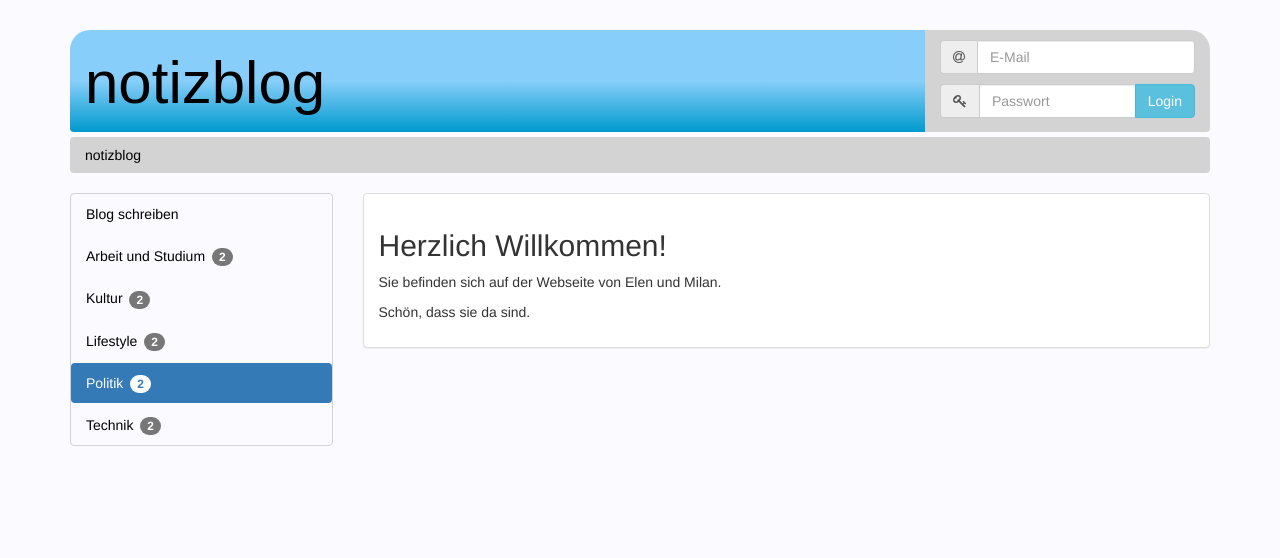
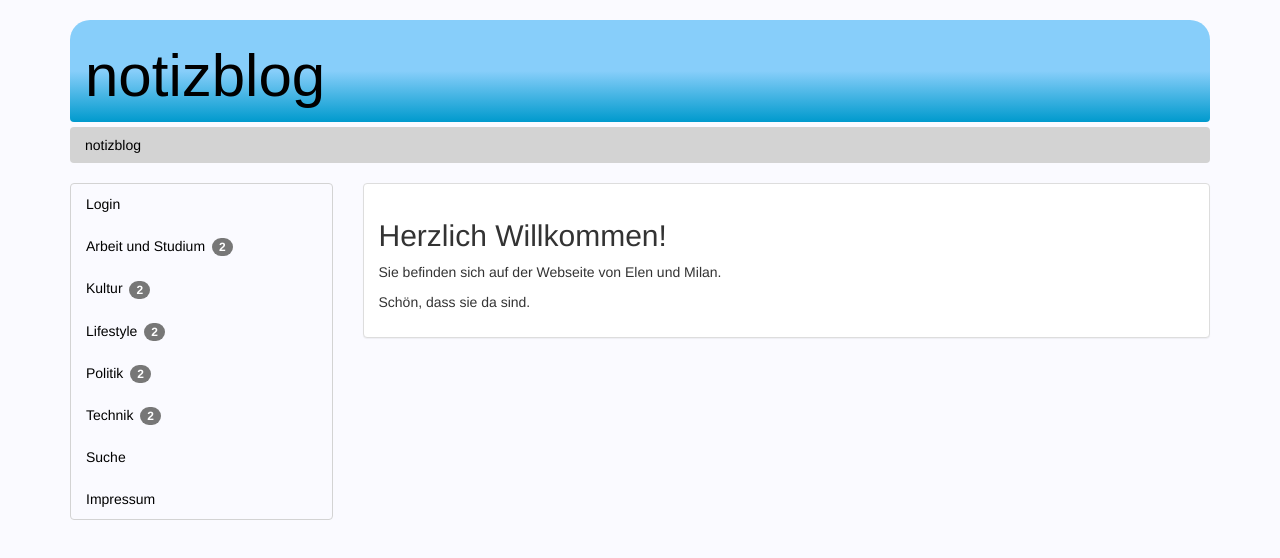
Before and after one commit to mhoellner/notizblog, a plain HTML site: page index.html in a window 1280 px wide. Drawn offline with nearby package versions, Linux system fonts and the light colour scheme; a web font is replaced by a local one.

Commit message:
Header Direktive

```diff
--- a/css/notizblog.css
+++ b/css/notizblog.css
@@ -32,26 +32,18 @@ body {
 	margin-top: 10px;
 }
 
-#header{
-	margin-top: 30px;
+.header-logo {
+	background-image: linear-gradient(to top, #009ACD 0%, #87CEFA 50%);
+	font-family: 'Sansita', sans-serif;
+	border-radius: 20px 20px 4px 4px; /* Abrundung der linken Ecken in Header */
+	padding: 3px 15px;
+	margin-top: 20px;
 	margin-bottom: 5px;
-	padding: 0px 15px; /* Anpassung an CSS-Style von Breadcrumbs */
 }
 
-#header-left {
-	background-image: linear-gradient(to top, #009ACD 0%, #87CEFA 50%);
-	font-family: 'Sansita', sans-serif;
-	border-radius: 20px 0px 0px 4px; /* Abrundung der linken Ecken in Header */
-}
-
-#header-left h1 {
+.header-logo h1 {
 	font-size: 60px;
 	}
-
-#header-login {
-	background-color: lightgray;
-	border-radius: 0px 20px 4px 0px; /* Abrundung der rechten Ecken im Header */
-}
 
 #menu {
 	border: 1px solid lightgray;
--- /dev/null
+++ b/header.html
@@ -0,0 +1,9 @@
+<div class="row" >
+  <div class="col-md-12 col-lg-12">
+    <div class="header-logo">
+      <a href="index.html">
+        <h1 class="no-link">notizblog</h1>
+      </a>
+    </div>
+  </div>
+</div>
--- a/index.html
+++ b/index.html
@@ -1,55 +1,31 @@
-<html>
+<html ng-app="notizblogApp">
 <head>
     <title>
         notizblog
     </title>
-	<meta charset="UTF-8" />
-	<link href="css/bootstrap.css" rel="stylesheet" />
-	<link href="css/font-awesome.css" rel="stylesheet" />
-	<link href="css/notizblog.css" rel="stylesheet" />
-	<link href="https://fonts.googleapis.com/css?family=Sansita" rel="stylesheet" />
+    <meta charset="UTF-8"/>
+    <link href="css/bootstrap.css" rel="stylesheet"/>
+    <link href="css/font-awesome.css" rel="stylesheet"/>
+    <link href="css/notizblog.css" rel="stylesheet"/>
+    <link href="https://fonts.googleapis.com/css?family=Sansita" rel="stylesheet"/>
 </head>
 <body>
 <div class="container">
-			<div class="row row-eq-height" id="header">
-				<div class="col-md-9 col-lg-9" id="header-left">
-				<a href="index.html">
-					<h1 class="no-link">notizblog</h1>
-				</a>
-				</div>
-				<div class="col-md-3 col-lg-3" id="header-login">
-					<form>
-						<div class="input-group">
-							<span class="input-group-addon" id="mail-icon">
-								<i class="fa fa-at" aria-hidden="true"></i>
-							</span>
-							<input class="form-control" type="text" placeholder="E-Mail" aria-describedby="mail-icon" />
-						</div>
-						<div class="input-group">
-							<span class="input-group-addon" id="password-icon">
-								<i class="fa fa-key" aria-hidden="true"></i>
-							</span>
-							<input class="form-control" type="password" placeholder="Passwort" aria-describedby="password-icon" />
-							<span class="input-group-btn">
-								<button class="btn btn-info" type="submit">Login</button>
-							</span>
-						</div>
-					</form>
-				</div>
-		</div>
+    <nb:header></nb:header>
     <ol class="breadcrumb">
-			<!--<li><a href="">Seite</a></li>-->
         <li class="active">notizblog</li>
     </ol>
     <div class="row">
-			<div class="col-md-3">
+        <div class="col-md-3 col-lg-3">
             <ul class="nav nav-pills nav-stacked" id="menu">
-					<li role="presentation"><a href="login.html">Blog schreiben</a></li>
+                <li role="presentation"><a href="login.html">Login</a></li>
                 <li role="presentation"><a href="#">Arbeit und Studium <span class="badge">2</span></a></li>
                 <li role="presentation"><a href="#">Kultur <span class="badge">2</span></a></li>
                 <li role="presentation"><a href="#">Lifestyle <span class="badge">2</span></a></li>
-					<li role="presentation" class="active"><a href="#">Politik <span class="badge">2</span></a></li>
+                <li role="presentation"><a href="#">Politik <span class="badge">2</span></a></li>
                 <li role="presentation"><a href="#">Technik <span class="badge">2</span></a></li>
+                <li role="presentation"><a href="#">Suche</a></li>
+                <li role="presentation"><a href="#">Impressum</a></li>
             </ul>
         </div>
         <div class="col-md-9">
@@ -63,5 +39,8 @@
         </div>
     </div>
 </div>
+<script src="https://ajax.googleapis.com/ajax/libs/angularjs/1.5.9/angular.js"></script>
+<script src="js/module.js"></script>
+<script src="js/directives.js"></script>
 </body>
 </html>
--- /dev/null
+++ b/js/directives.js
@@ -0,0 +1,9 @@
+notizblogApp.directive('nbHeader', function factory() {
+    return {
+      priority: 0,
+      scope: false,
+      templateUrl: 'header.html',
+      restrict: 'E',
+      controller: function() {}
+    }
+  });
--- /dev/null
+++ b/js/module.js
@@ -0,0 +1 @@
+var notizblogApp = angular.module('notizblogApp', []);
```
Also changed, not shown: data/categories.json (added, +27 -0 lines), 1 other file. Lines whose indentation alone changed are shown as unchanged.
